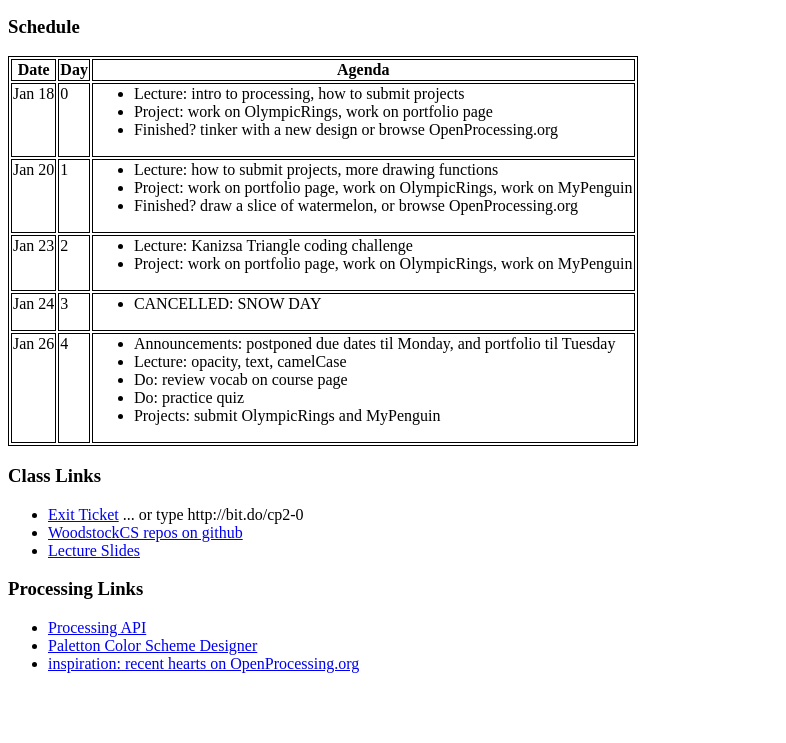
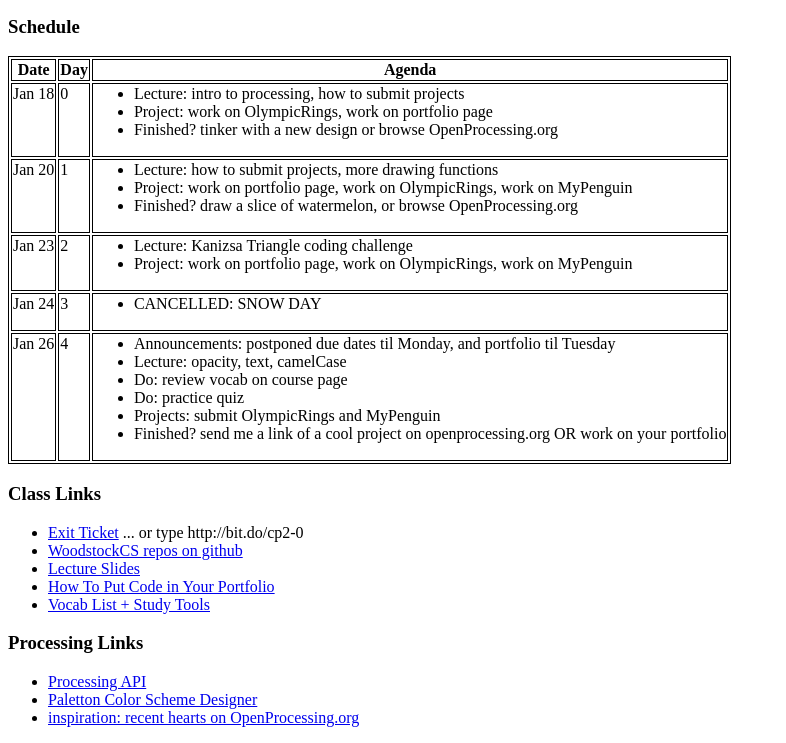
Before and after one commit to WoodstockCS/cp2, a plain HTML site: page index.html in a window 1280 px wide. Shown: the part 375-1118 px from the top of the page, without its empty margins (0-786 px from the left). Before the commit the page ends 1064 px from the top, so only its background shows below. Drawn offline with Linux system fonts and the light colour scheme.

Commit message:
add links

```diff
--- a/index.html
+++ b/index.html
@@ -140,6 +140,7 @@
             <li>Do: review vocab on course page</li>
             <li>Do: practice quiz</li>
             <li>Projects: submit OlympicRings and MyPenguin</li>
+            <li>Finished? send me a link of a cool project on openprocessing.org OR work on your portfolio</li>
           </ul>
         </td>
       </tr>
@@ -150,6 +151,8 @@
       <li><a href="https://docs.google.com/forms/d/e/1FAIpQLScp6KWn89OlhVYzbADJCen_PLdzYjlmZ2npPy3GyPLuYiD2zg/viewform">Exit Ticket</a> ... or type http://bit.do/cp2-0</li>
       <li><a href="https://github.com/WoodstockCS">WoodstockCS repos on github</a></li>
       <li><a href="https://drive.google.com/open?id=0B6wBwD0pwox6bjRfWUdMZTAtSUk">Lecture Slides</a></li>
+      <li><a href="https://drive.google.com/open?id=1vFpfyIlAT_Z6L8y0PdKWMdRJO8hxju_vpngiO5ddJl4">How To Put Code in Your Portfolio</a></li>
+      <li><a href="https://quizlet.com/182864153/computerprogramming-flash-cards/">Vocab List + Study Tools</a></li>
     </ul>
     <h3>Processing Links</h3>
     <ul>
```
